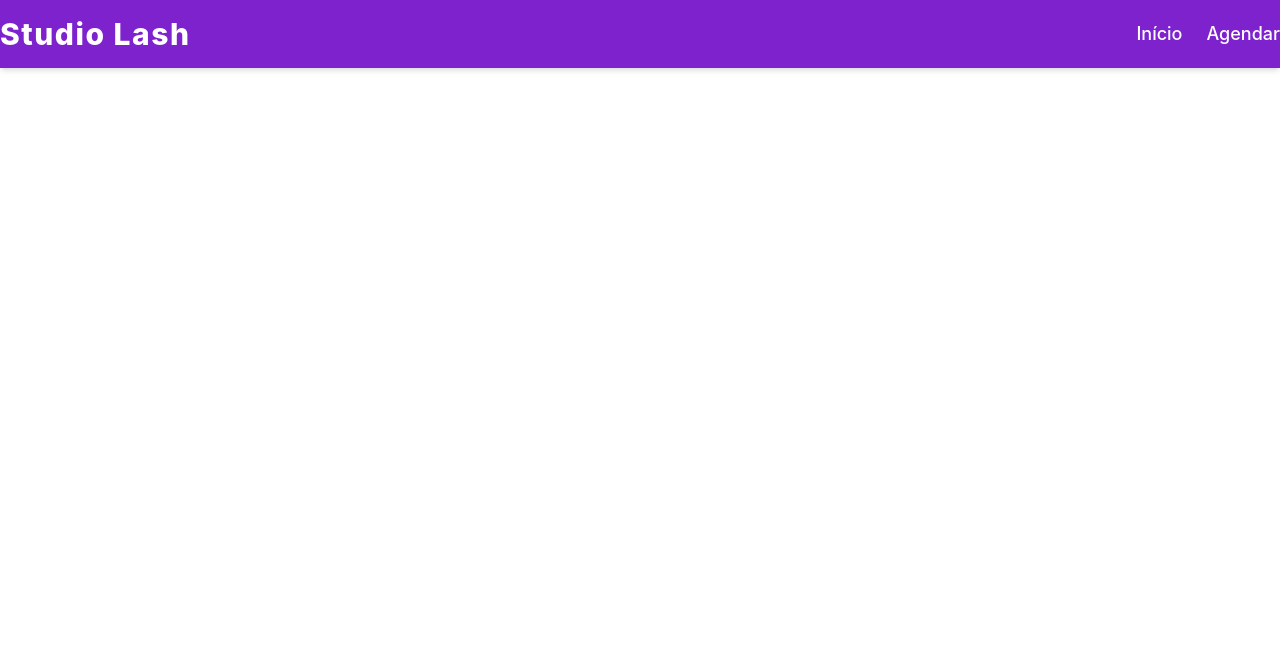
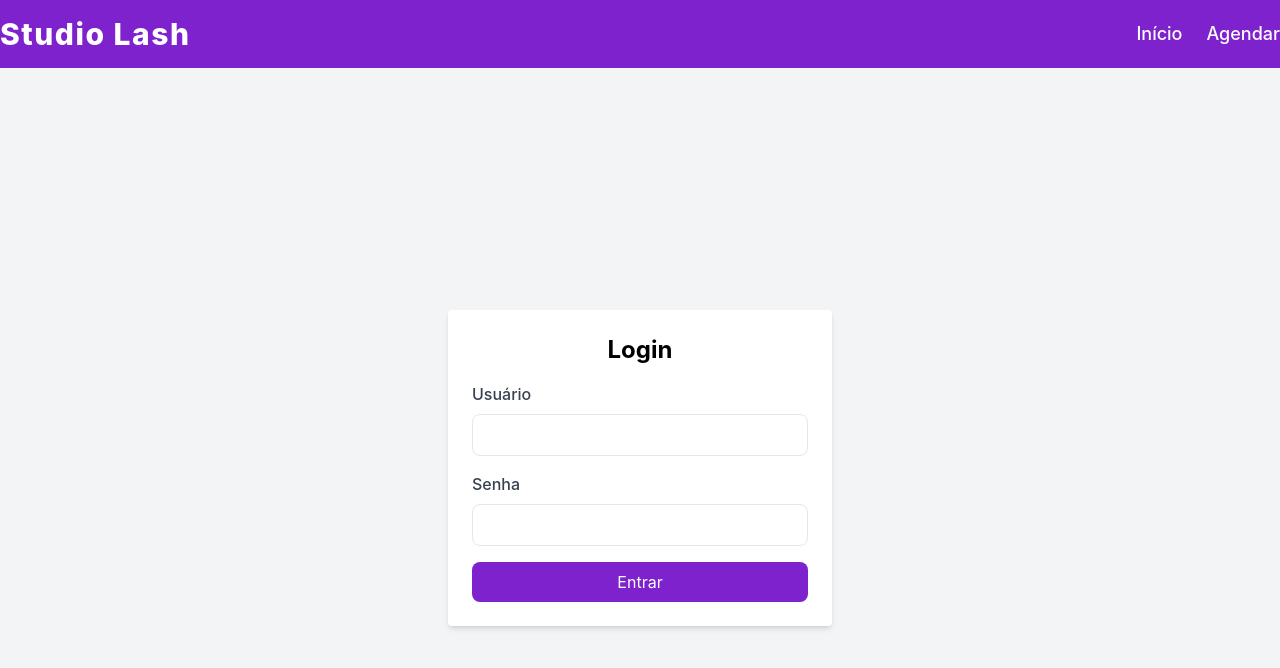
Before and after one commit to MarcosFGimenes/camylash, a React (Create React App) app in the folder studio-lash-frontend/: page /login in a window 1280 px wide. Shown: the top 668 px of the page. Built offline with nearby package versions, Linux system fonts and the light colour scheme.

Commit message:
Adicionado tela de login funcional

```diff
--- a/studio-lash-frontend/src/App.js
+++ b/studio-lash-frontend/src/App.js
@@ -4,6 +4,7 @@ import Navbar from "./components/Navbar";
 import Home from "./pages/Home";
 import Agendar from "./pages/Agendar";
 import Admin from "./pages/Admin";
+import Login from "./pages/Login"; // Importação da página de Login
 import { AuthProvider, useAuth } from './context/AuthContext';
 
 function ProtectedRoute({ children }) {
@@ -25,6 +26,7 @@ function App() {
         <Routes>
           <Route path="/" element={<Home />} />
           <Route path="/agendar" element={<Agendar />} />
+          <Route path="/login" element={<Login />} /> {/* Adicionada a rota de login */}
           {/* Rota protegida de admin */}
           <Route
             path="/adminpainel"
--- a/studio-lash-frontend/src/components/Login.js
+++ /dev/null
@@ -1,56 +0,0 @@
-import React, { useState } from 'react';
-import { useAuth } from '../context/AuthContext';
-import { useNavigate } from 'react-router-dom';
-
-const Login = () => {
-  const [username, setUsername] = useState('');
-  const [password, setPassword] = useState('');
-  const { login } = useAuth();
-  const navigate = useNavigate();
-
-  const handleSubmit = (e) => {
-    e.preventDefault();
-
-    // Aqui você faria a validação do login com seu servidor backend
-    // Vamos supor que você tenha uma API de login no seu backend que você consulta
-
-    // Para fins de exemplo, vamos aceitar qualquer usuário "admin"
-    if (username === 'admin' && password === 'admin123') {
-      login(); // login do contexto
-      navigate('/adminpainel'); // Redireciona para o painel
-    } else {
-      alert('Usuário ou senha incorretos!');
-    }
-  };
-
-  return (
-    <div>
-      <h2>Login</h2>
-      <form onSubmit={handleSubmit}>
-        <label>
-          Usuário:
-          <input
-            type="text"
-            value={username}
-            onChange={(e) => setUsername(e.target.value)}
-            required
-          />
-        </label>
-        <br />
-        <label>
-          Senha:
-          <input
-            type="password"
-            value={password}
-            onChange={(e) => setPassword(e.target.value)}
-            required
-          />
-        </label>
-        <br />
-        <button type="submit">Entrar</button>
-      </form>
-    </div>
-  );
-};
-
-export default Login;
--- /dev/null
+++ b/studio-lash-frontend/src/pages/Login.js
@@ -0,0 +1,67 @@
+import React, { useState } from "react";
+import { useAuth } from "../context/AuthContext";
+import { useNavigate } from "react-router-dom";
+
+const Login = () => {
+  const [username, setUsername] = useState("");
+  const [password, setPassword] = useState("");
+  const { login } = useAuth();
+  const navigate = useNavigate();
+
+  const handleSubmit = (e) => {
+    e.preventDefault();
+
+    // Simulação de autenticação (adicione a lógica real aqui)
+    if (username === "admin" && password === "admin123") {
+      login(); // Atualiza o estado de autenticação no contexto
+      navigate("/adminpainel"); // Redireciona para o painel admin
+    } else {
+      alert("Usuário ou senha incorretos");
+    }
+  };
+
+  return (
+    <div className="flex items-center justify-center min-h-screen bg-gray-100">
+      <form
+        onSubmit={handleSubmit}
+        className="bg-white p-6 rounded shadow-md w-full max-w-sm"
+      >
+        <h2 className="text-2xl font-bold mb-4 text-center">Login</h2>
+        <div className="mb-4">
+          <label htmlFor="username" className="block text-gray-700 font-medium mb-2">
+            Usuário
+          </label>
+          <input
+            type="text"
+            id="username"
+            value={username}
+            onChange={(e) => setUsername(e.target.value)}
+            className="w-full px-4 py-2 border rounded-lg focus:outline-none focus:ring-2 focus:ring-purple-500"
+            required
+          />
+        </div>
+        <div className="mb-4">
+          <label htmlFor="password" className="block text-gray-700 font-medium mb-2">
+            Senha
+          </label>
+          <input
+            type="password"
+            id="password"
+            value={password}
+            onChange={(e) => setPassword(e.target.value)}
+            className="w-full px-4 py-2 border rounded-lg focus:outline-none focus:ring-2 focus:ring-purple-500"
+            required
+          />
+        </div>
+        <button
+          type="submit"
+          className="w-full bg-purple-700 text-white py-2 rounded-lg hover:bg-purple-800 transition duration-300"
+        >
+          Entrar
+        </button>
+      </form>
+    </div>
+  );
+};
+
+export default Login;
```
